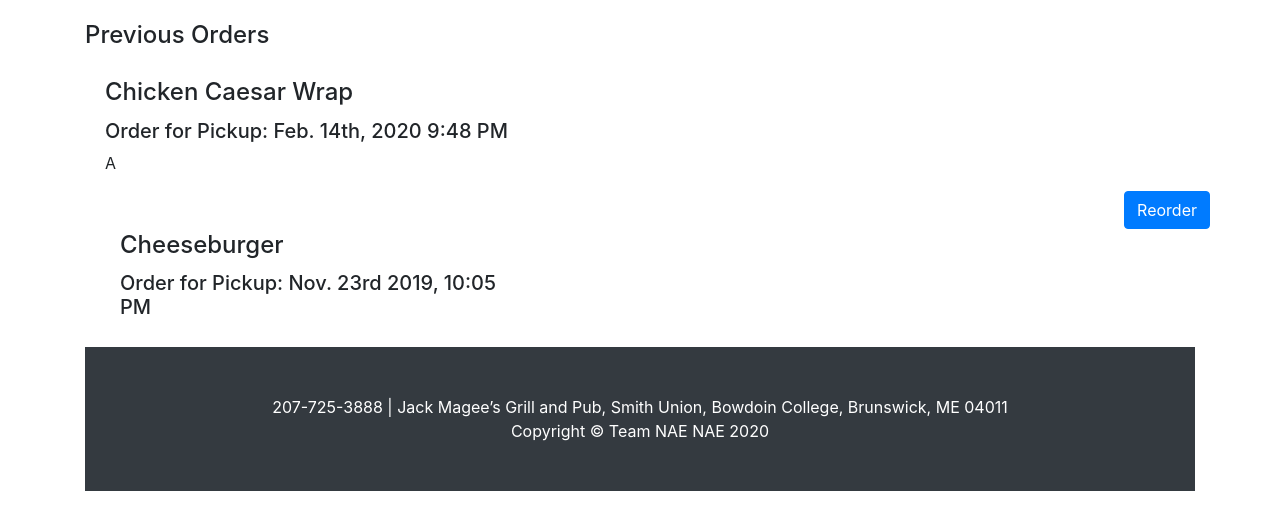
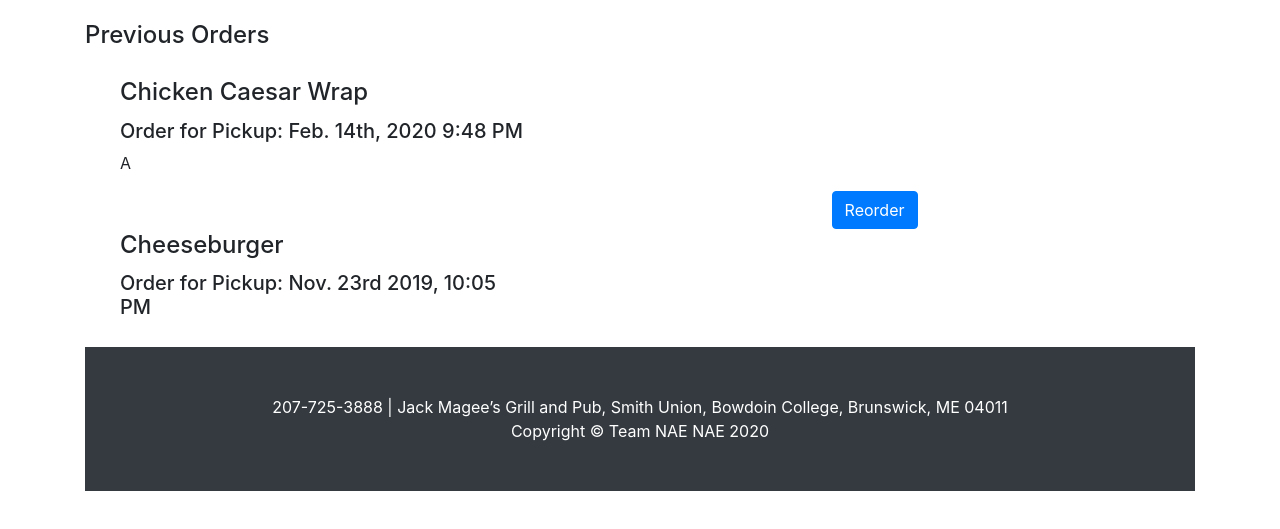
Before and after one commit to nicolenigro/ePub, a website: page my-account.html in a window 1280 px wide. Shown: the part 107-636 px from the top of the page. Drawn offline with Linux system fonts and the light colour scheme.

Commit message:
Update my-account.html

```diff
--- a/my-account.html
+++ b/my-account.html
@@ -74,7 +74,7 @@
       </div>
       <div class="col-lg-12">
         <p><h4 class>Previous Orders</h2>
-            <div class="col-lg-9-5" style="width:100%;">
+            <div class="col-lg-9" style="width:100%;">
               <div class="card-body">
                 <h4 class="card-title">
                   <a>Chicken Caesar Wrap </a>
```
